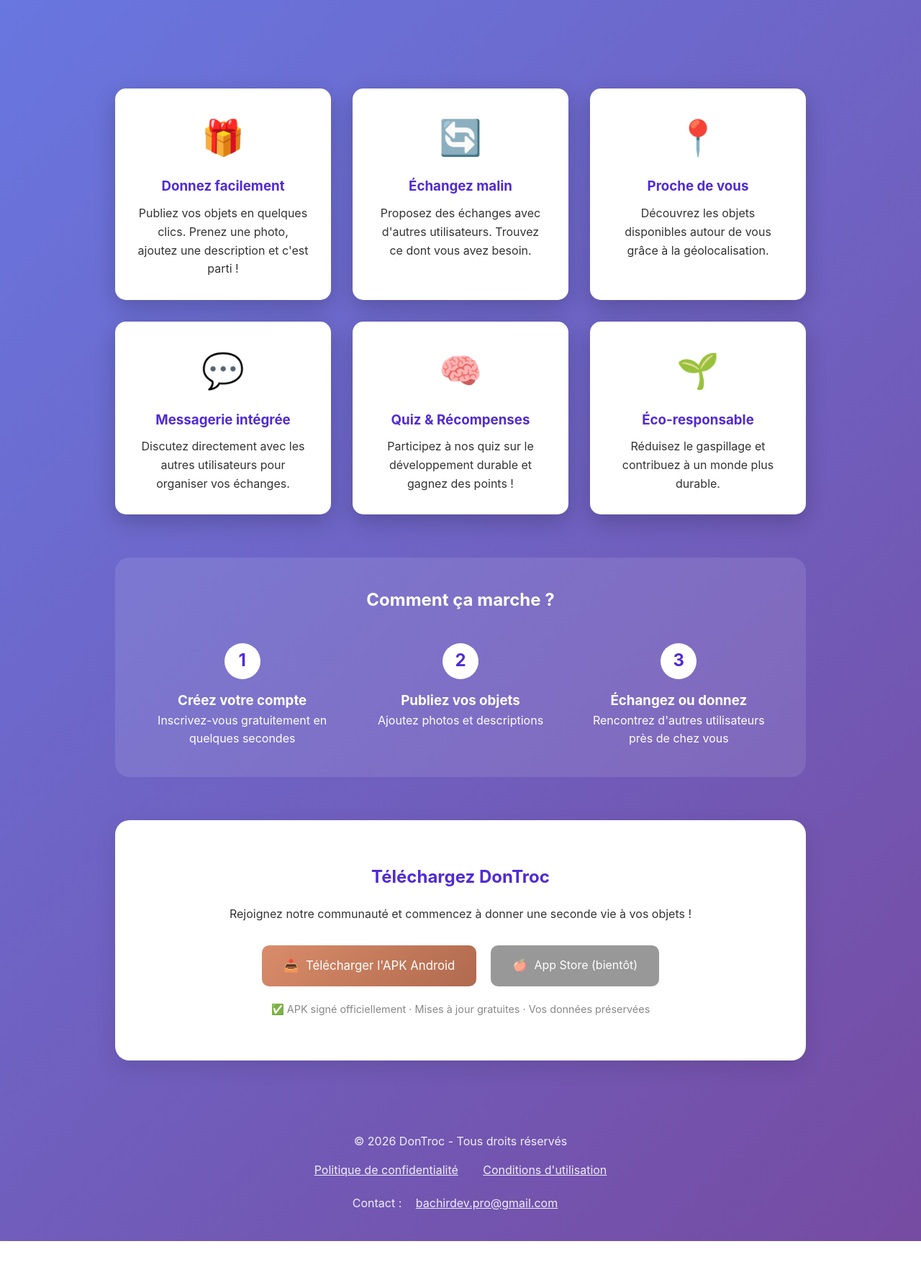
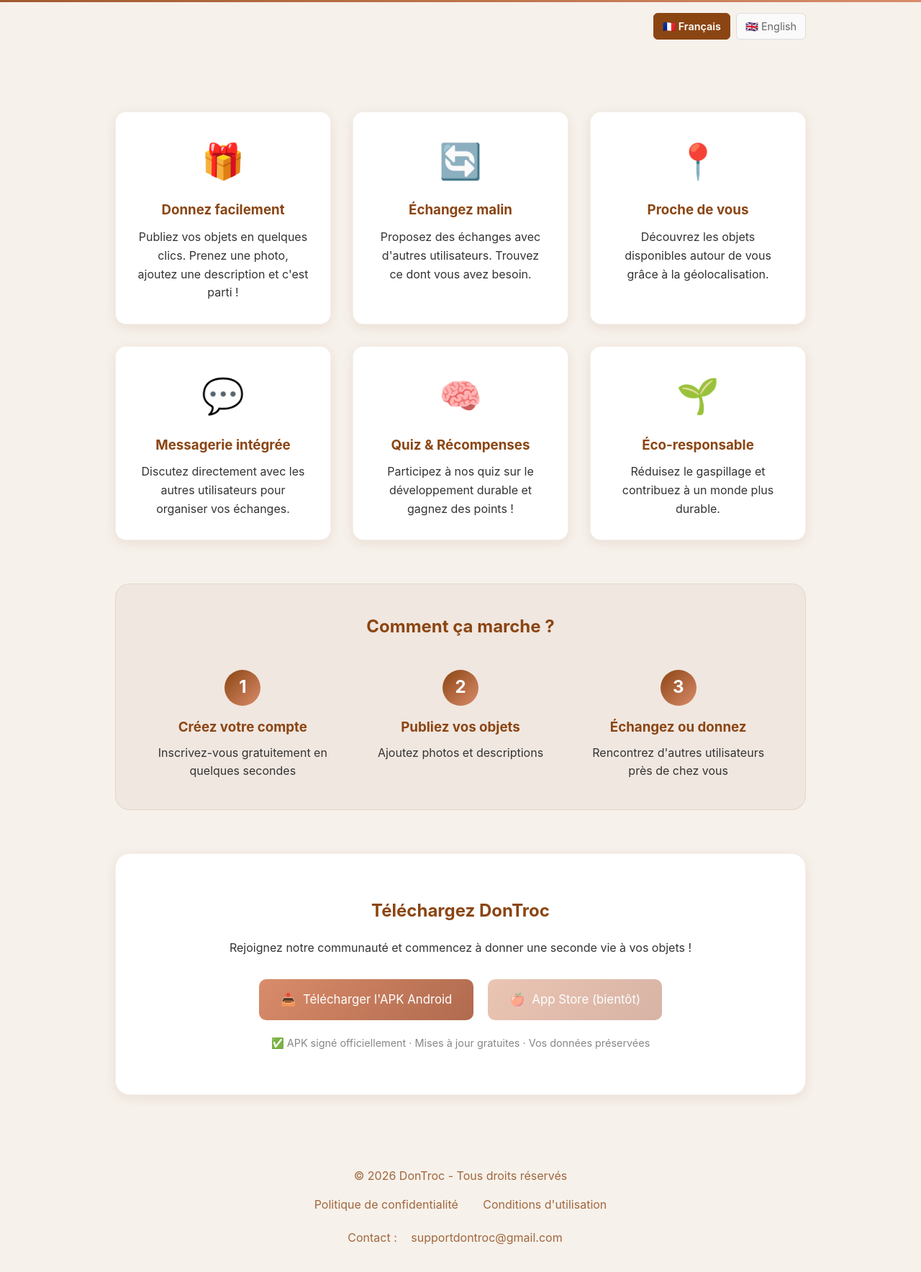
Before and after one commit to bachirtech/DonTroc, a plain HTML site: page docs/index.html in a window 1280 px wide. Shown: the part 522-2290 px from the top of the page at 72% size. Before the commit the page ends 2247 px from the top, so only its background shows below. Drawn offline with Linux system fonts and the light colour scheme.

Commit message:
docs: apply app branding to all website pages - Update index.html with app color scheme (beige #F6F1EB, terracotta #8B4513, orange #D98C6A) - Update download.html with app branding - Update all 4 legal pages (privacy + terms, FR + EN) with app colors - Add lang switcher to index.html - Harmonize contact email across all pages - Version 2.1

```diff
--- a/docs/index.html
+++ b/docs/index.html
@@ -5,6 +5,8 @@
     <meta name="viewport" content="width=device-width, initial-scale=1.0">
     <meta name="google-site-verification" content="bdoekvSHxnzHtxElGrt6o7hdejZN_nATh3Zkx88emoA" />
     <title>DonTroc - Application de dons et d'échanges</title>
+    <link rel="alternate" hreflang="fr" href="https://bachirtech.github.io/DonTroc/">
+    <link rel="alternate" hreflang="en" href="https://bachirtech.github.io/DonTroc/index-en.html">
     <style>
         * {
             margin: 0;
@@ -15,18 +17,21 @@
             font-family: -apple-system, BlinkMacSystemFont, 'Segoe UI', Roboto, Oxygen, Ubuntu, sans-serif;
             line-height: 1.6;
             color: #333;
-            background: linear-gradient(135deg, #667eea 0%, #764ba2 100%);
+            background-color: #F6F1EB;
             min-height: 100vh;
         }
+
+        /* Hero */
         .hero {
             text-align: center;
-            padding: 80px 20px;
+            padding: 80px 20px 60px;
+            background: linear-gradient(135deg, #8B4513 0%, #D98C6A 100%);
             color: white;
         }
         .hero h1 {
             font-size: 3rem;
             margin-bottom: 20px;
-            text-shadow: 2px 2px 4px rgba(0,0,0,0.3);
+            text-shadow: 2px 2px 4px rgba(0,0,0,0.2);
         }
         .hero p {
             font-size: 1.3rem;
@@ -38,11 +43,38 @@
             font-size: 5rem;
             margin-bottom: 20px;
         }
+
+        /* Lang switcher */
+        .lang-switcher {
+            display: flex;
+            gap: 8px;
+            justify-content: flex-end;
+            max-width: 1000px;
+            margin: 0 auto;
+            padding: 15px 20px 0;
+            font-size: 0.9rem;
+        }
+        .lang-switcher a {
+            text-decoration: none;
+            padding: 6px 12px;
+            border-radius: 6px;
+            border: 1px solid #ddd;
+            color: #666;
+            background: #fafafa;
+        }
+        .lang-switcher a:hover { background: #f0ebff; color: #8B4513; }
+        .lang-switcher a.active {
+            background: #8B4513; color: white; border-color: #8B4513; font-weight: 600;
+        }
+
+        /* Container */
         .container {
             max-width: 1000px;
             margin: 0 auto;
             padding: 60px 20px;
         }
+
+        /* Features */
         .features {
             display: grid;
             grid-template-columns: repeat(auto-fit, minmax(280px, 1fr));
@@ -53,31 +85,78 @@
             background: white;
             padding: 30px;
             border-radius: 15px;
-            box-shadow: 0 10px 30px rgba(0,0,0,0.2);
+            box-shadow: 0 4px 15px rgba(139, 69, 19, 0.1);
             text-align: center;
-            transition: transform 0.3s ease;
+            transition: transform 0.3s ease, box-shadow 0.3s ease;
+            border: 1px solid rgba(139, 69, 19, 0.08);
         }
         .feature-card:hover {
             transform: translateY(-5px);
+            box-shadow: 0 8px 25px rgba(139, 69, 19, 0.15);
         }
         .feature-card .icon {
             font-size: 3rem;
             margin-bottom: 15px;
         }
         .feature-card h3 {
-            color: #512BD4;
+            color: #8B4513;
             margin-bottom: 10px;
         }
+
+        /* How it works */
+        .how-it-works {
+            background: rgba(139, 69, 19, 0.05);
+            border-radius: 20px;
+            padding: 40px;
+            margin-top: 60px;
+            border: 1px solid rgba(139, 69, 19, 0.1);
+        }
+        .how-it-works h2 {
+            text-align: center;
+            color: #8B4513;
+            margin-bottom: 40px;
+        }
+        .steps {
+            display: flex;
+            justify-content: space-around;
+            flex-wrap: wrap;
+            gap: 30px;
+        }
+        .step {
+            text-align: center;
+            flex: 1;
+            min-width: 200px;
+        }
+        .step-number {
+            background: linear-gradient(135deg, #8B4513 0%, #D98C6A 100%);
+            color: white;
+            width: 50px;
+            height: 50px;
+            border-radius: 50%;
+            display: flex;
+            align-items: center;
+            justify-content: center;
+            font-size: 1.5rem;
+            font-weight: bold;
+            margin: 0 auto 15px;
+        }
+        .step h3 {
+            color: #8B4513;
+            margin-bottom: 8px;
+        }
+
+        /* CTA */
         .cta-section {
             text-align: center;
             padding: 60px 20px;
             background: white;
             margin-top: 60px;
             border-radius: 20px;
-            box-shadow: 0 10px 30px rgba(0,0,0,0.1);
+            box-shadow: 0 4px 15px rgba(139, 69, 19, 0.1);
+            border: 1px solid rgba(139, 69, 19, 0.08);
         }
         .cta-section h2 {
-            color: #512BD4;
+            color: #8B4513;
             margin-bottom: 20px;
         }
         .store-buttons {
@@ -88,7 +167,7 @@
             margin-top: 30px;
         }
         .store-btn {
-            background: #333;
+            background: linear-gradient(135deg, #D98C6A 0%, #b06a4e 100%);
             color: white;
             padding: 15px 30px;
             border-radius: 10px;
@@ -96,56 +175,42 @@
             display: flex;
             align-items: center;
             gap: 10px;
-            transition: background 0.3s ease;
+            transition: opacity 0.3s ease, transform 0.2s ease;
+            font-size: 1.05rem;
         }
         .store-btn:hover {
-            background: #512BD4;
+            opacity: 0.9;
+            transform: translateY(-2px);
         }
+        .store-btn.disabled {
+            opacity: 0.5;
+            cursor: not-allowed;
+        }
+        .store-btn.disabled:hover {
+            transform: none;
+        }
+
+        /* Footer */
         .footer {
             text-align: center;
             padding: 40px 20px;
-            color: white;
-            opacity: 0.9;
+            color: #8B4513;
+            opacity: 0.8;
         }
         .footer a {
-            color: white;
+            color: #8B4513;
             margin: 0 15px;
+            text-decoration: none;
         }
-        .how-it-works {
-            background: rgba(255,255,255,0.1);
-            border-radius: 20px;
-            padding: 40px;
-            margin-top: 60px;
+        .footer a:hover {
+            text-decoration: underline;
         }
-        .how-it-works h2 {
-            text-align: center;
-            color: white;
-            margin-bottom: 40px;
-        }
-        .steps {
-            display: flex;
-            justify-content: space-around;
-            flex-wrap: wrap;
-            gap: 30px;
-        }
-        .step {
-            text-align: center;
-            color: white;
-            flex: 1;
-            min-width: 200px;
-        }
-        .step-number {
-            background: white;
-            color: #512BD4;
-            width: 50px;
-            height: 50px;
-            border-radius: 50%;
-            display: flex;
-            align-items: center;
-            justify-content: center;
-            font-size: 1.5rem;
-            font-weight: bold;
-            margin: 0 auto 15px;
+
+        /* Responsive */
+        @media (max-width: 600px) {
+            .hero h1 { font-size: 2rem; }
+            .hero p { font-size: 1.1rem; }
+            .logo { font-size: 3.5rem; }
         }
     </style>
 </head>
@@ -154,6 +219,11 @@
         <div class="logo">🎁</div>
         <h1>DonTroc</h1>
         <p>L'application qui donne une seconde vie à vos objets ! Donnez, échangez et faites des rencontres près de chez vous.</p>
+    </div>
+
+    <div class="lang-switcher">
+        <a href="index.html" hreflang="fr" class="active">🇫🇷 Français</a>
+        <a href="index-en.html" hreflang="en">🇬🇧 English</a>
     </div>
 
     <div class="container">
@@ -215,11 +285,11 @@
             <h2>Téléchargez DonTroc</h2>
             <p>Rejoignez notre communauté et commencez à donner une seconde vie à vos objets !</p>
             <div class="store-buttons">
-                <a href="download.html" class="store-btn" style="background: linear-gradient(135deg, #D98C6A 0%, #b06a4e 100%); font-size: 1.05rem;">
+                <a href="download.html" class="store-btn">
                     <span>📥</span>
                     <span>Télécharger l'APK Android</span>
                 </a>
-                <a href="#" class="store-btn" style="opacity: 0.5; cursor: not-allowed;" onclick="event.preventDefault(); alert('La version iOS arrive bientôt !');">
+                <a href="#" class="store-btn disabled" onclick="event.preventDefault(); alert('La version iOS arrive bientôt !');">
                     <span>🍎</span>
                     <span>App Store (bientôt)</span>
                 </a>
@@ -237,7 +307,7 @@
             <a href="terms.html">Conditions d'utilisation</a>
         </p>
         <p style="margin-top: 20px;">
-            Contact : <a href="mailto:bachirdev.pro@gmail.com">bachirdev.pro@gmail.com</a>
+            Contact : <a href="mailto:supportdontroc@gmail.com">supportdontroc@gmail.com</a>
         </p>
     </footer>
 </body>
```
Also changed, not shown: docs/download.html (+5 -5 lines), docs/privacy-policy-en.html (+10 -10 lines), docs/privacy-policy.html (+11 -11 lines), docs/terms-en.html (+13 -10 lines), docs/terms.html (+10 -10 lines).
